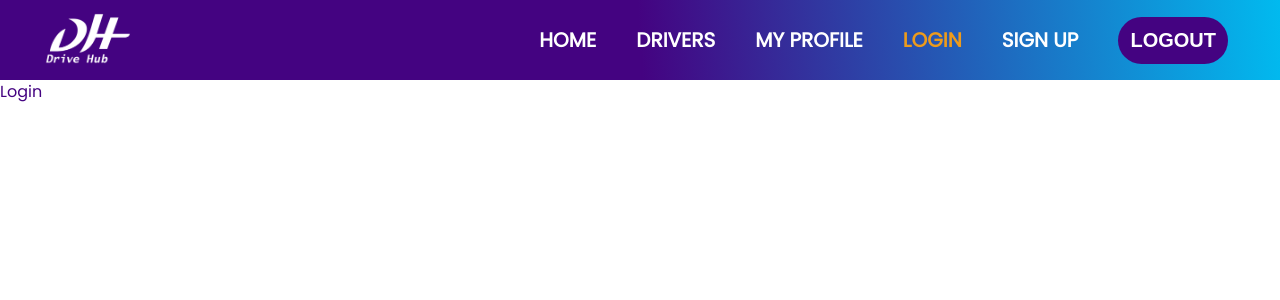
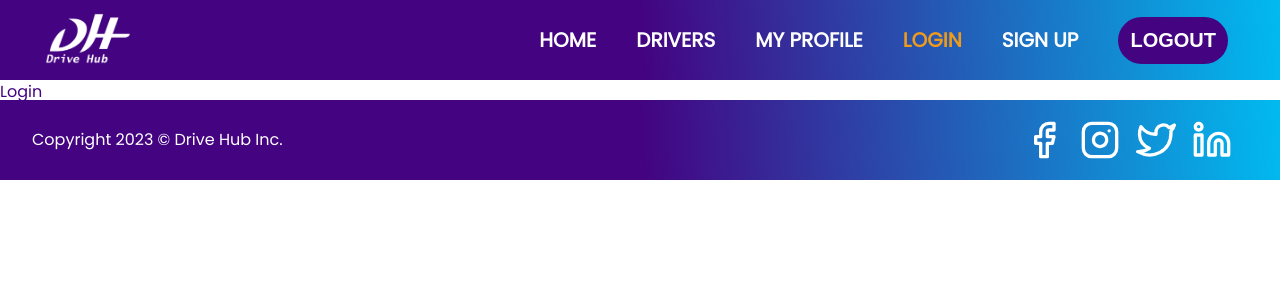
Before and after one commit to MikeSymoDev/frontend-driving-school, a React (Create React App) app: page /login in a window 1280 px wide. Shown: the top 300 px of the page. Built offline with nearby package versions, Linux system fonts and the light colour scheme.

Commit message:
footer styling with social icons

```diff
--- a/src/App.js
+++ b/src/App.js
@@ -9,6 +9,7 @@ import SignUpStart from './pages/signUpStart';
 import StudentProfile from './pages/studentProfile';
 import Login from './pages/login';
 import Header from './components/header/header';
+import Footer from './components/footer/footer';
 
 function App() {
   return (
@@ -33,6 +34,8 @@ function App() {
 
       </div>
 
+      <Footer />
+
       </BrowserRouter>
 
     </>
--- /dev/null
+++ b/src/components/footer/footer.jsx
@@ -0,0 +1,23 @@
+import React from 'react';
+import './footer.scss';
+import { FiFacebook } from 'react-icons/fi';
+import { FiInstagram } from 'react-icons/fi';
+import { FiTwitter } from 'react-icons/fi';
+import { FiLinkedin } from 'react-icons/fi';
+
+export default function Footer() {
+  return (
+    <>
+      <div className="footer">
+        <p>Copyright 2023 © Drive Hub Inc.</p>
+
+        <div className="social">
+          <FiFacebook className="icon" size={40} />
+          <FiInstagram className="icon" size={40} />
+          <FiTwitter className="icon" size={40} />
+          <FiLinkedin className="icon" size={40} />
+        </div>
+      </div>
+    </>
+  );
+}
--- /dev/null
+++ b/src/components/footer/footer.scss
@@ -0,0 +1,26 @@
+@import '../../styles/variables';
+@import '../../styles/breakpoints';
+
+.footer {
+  color: $nav-textcolor;
+  background: $gradient;
+  height: 5rem;
+  display: flex;
+  justify-content: space-between;
+
+  p {
+    display: flex;
+    align-items: center;
+    margin-left: 2rem;
+  }
+
+  .social {
+    display: flex;
+    align-items: center;
+    margin: 2rem;
+
+    .icon {
+      margin-right: 1rem;
+    }
+  }
+}
--- a/src/components/header/header.scss
+++ b/src/components/header/header.scss
@@ -3,17 +3,13 @@
 
 .header {
   color: $nav-textcolor;
-  background-color: chocolate;
+  background: $gradient;
   height: 5rem;
   display: flex;
   position: -webkit-sticky;
   position: sticky;
   top: 0;
   z-index: 1;
-
-  @include sm {
-    background: $gradient;
-  }
 }
 
 // LEFT HEADER
--- a/src/styles/_variables.scss
+++ b/src/styles/_variables.scss
@@ -2,7 +2,7 @@
 
 $text-color: #440381;
 $gradient: linear-gradient(86deg, rgba(68,3,129,1) 50%, rgba(1,186,239,1) 100%);
-
+$gradient-reverse: linear-gradient(86deg, rgba(1,186,239,1) 50%, rgba(68,3,129,1) 100%);
 
 
 // Navigation
```
